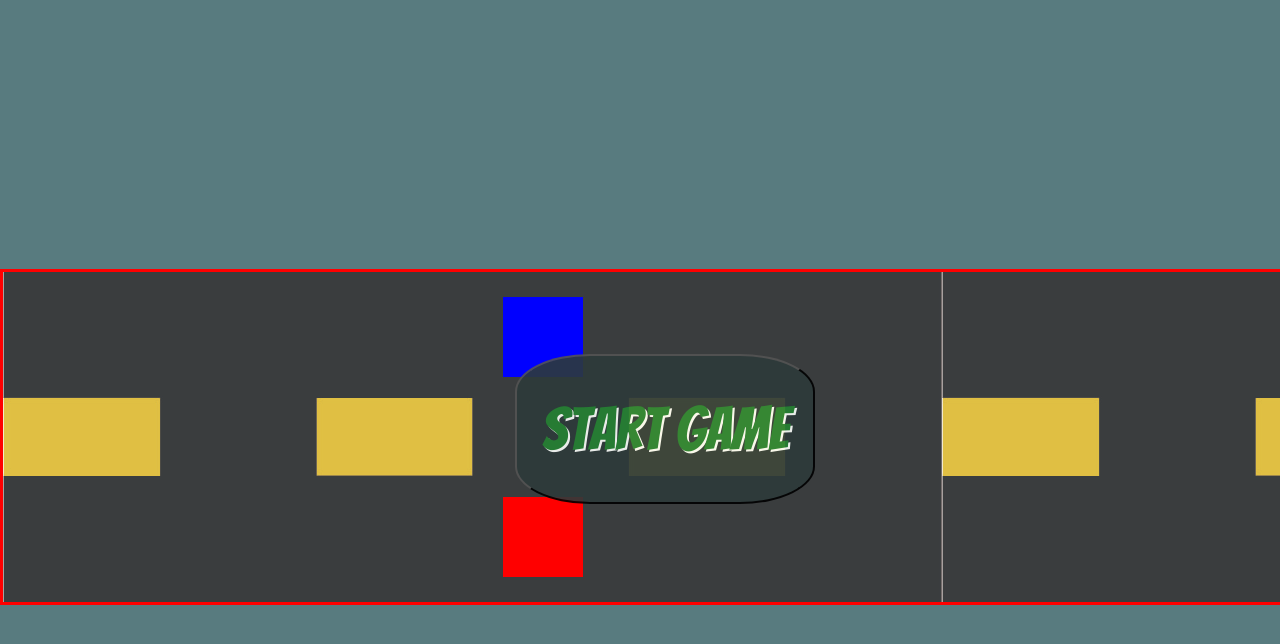
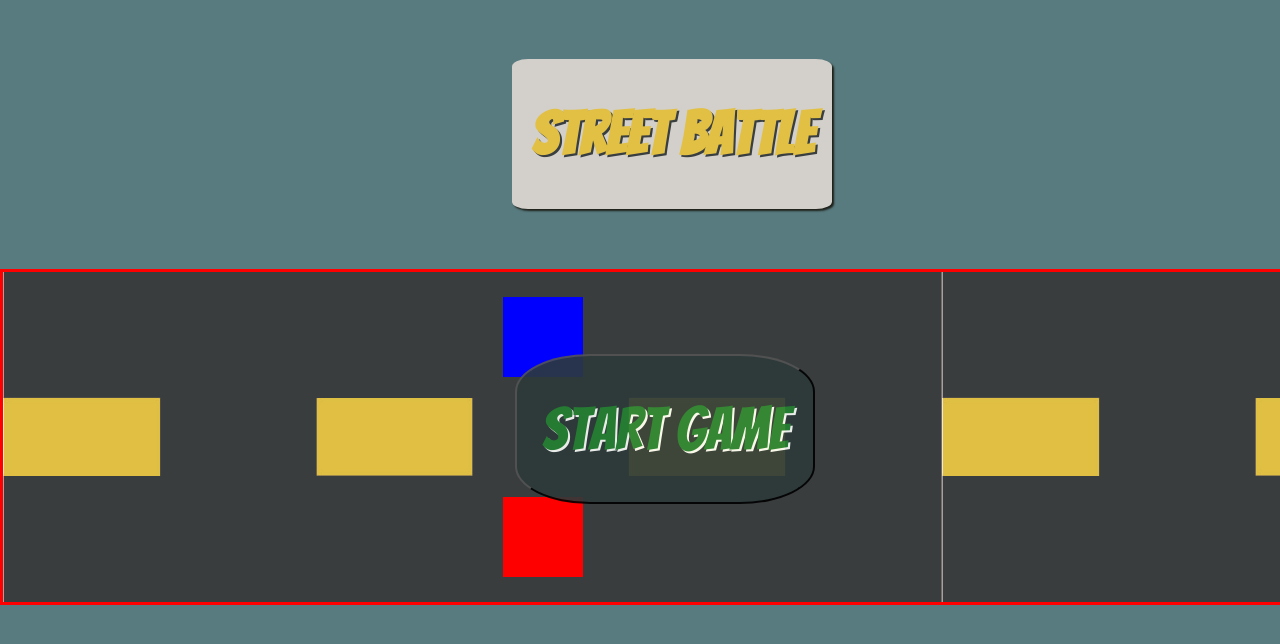
Before and after one commit to amadi5892/Space_Battle, a plain HTML site: page index.html in a window 1280 px wide. Drawn offline with nearby package versions, Linux system fonts and the light colour scheme.

Commit message:
Added Title to Opening Screen

```diff
--- a/index.html
+++ b/index.html
@@ -10,6 +10,7 @@
 
     <!-- Container for top displays -->
 <div class="container">
+    <h1 class="title">Street Battle</h1>
     <h3 class="prompt"></h3>
 
 </div>
--- a/style.css
+++ b/style.css
@@ -67,3 +67,20 @@ body {
     left: 40%;
     z-index: 2;
 }
+
+.title {
+    position: absolute;
+    display: flex;
+    width: 320px;
+    height: 150px;
+    justify-content: center;
+    align-items: center;
+    background-color: #D3D0CB;
+    font-family: 'Bangers', cursive;
+    font-size: 60px;
+    color: #E2C044;
+    text-shadow: 2px 2px #393E41;
+    left: 40%;
+    box-shadow: 2px 2px 2px #1E2019;
+    border-radius: 5%;
+}
```
